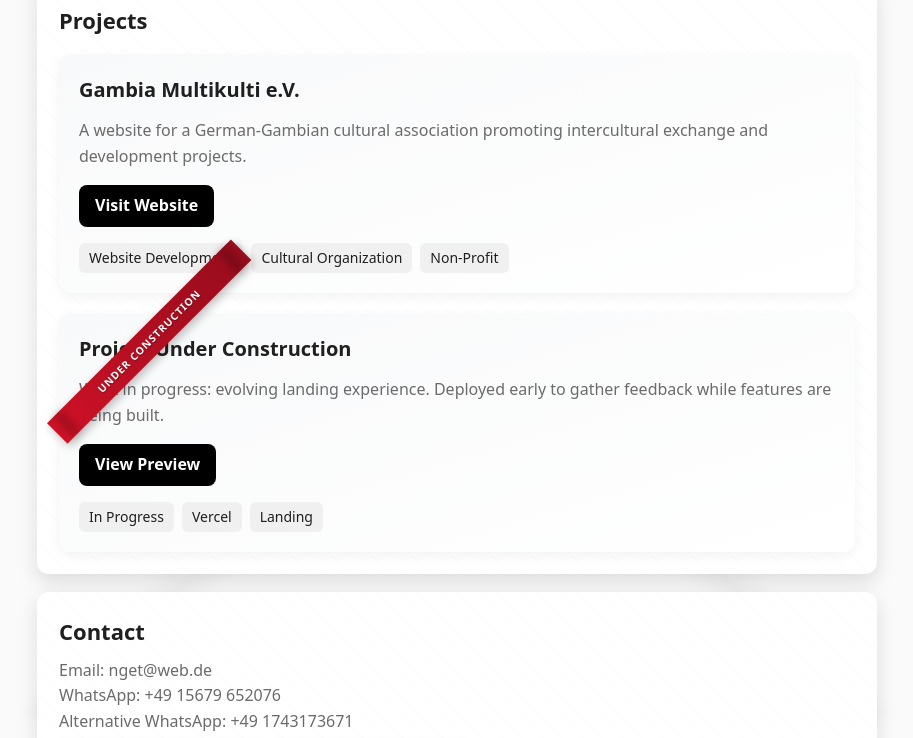
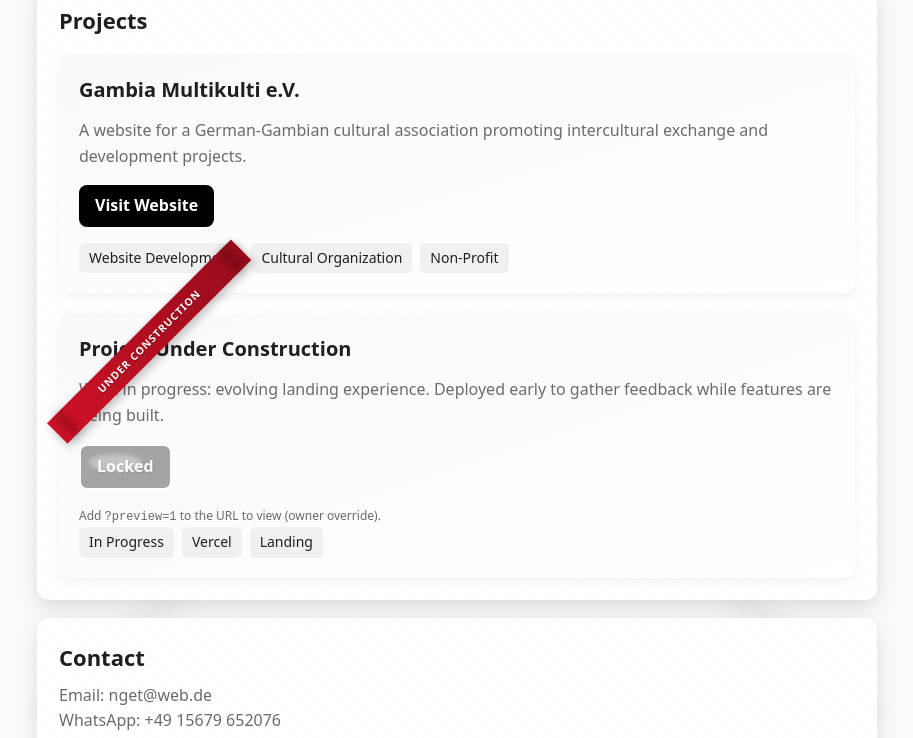
Before and after one commit to babucarr186-ai/bn-portfolio, a React (Vite) app: page / in a window 1280 px wide. Shown: the part 1689-2427 px from the top of the page, without its empty margins (183-1096 px from the left). Built offline with nearby package versions, Linux system fonts and the light colour scheme.

Commit message:
Add lock mechanism with ?preview override for under construction project

```diff
--- a/src/App.css
+++ b/src/App.css
@@ -263,6 +263,14 @@ main {
   opacity: 0.9;
 }
 
+.project-link.locked {
+  background: #777;
+  cursor: not-allowed;
+  opacity: 0.65;
+  box-shadow: none;
+}
+.project-link.locked:hover { opacity:0.65; transform:none; }
+
 .project-tags {
   display: flex;
   gap: 8px;
--- a/src/App.jsx
+++ b/src/App.jsx
@@ -5,6 +5,11 @@ import IPhonePreview from './IPhonePreview';
 export default function App() {
   const params = new URLSearchParams(window.location.search);
   const iphone = params.get('iphone') === '1';
+  const previewOverride = params.get('preview') === '1';
+
+  // Toggle this to true to lock the under construction external link for visitors
+  const UNDER_CONSTRUCTION_LOCKED = true; // set to false when you want it open
+  const showLiveLink = previewOverride || !UNDER_CONSTRUCTION_LOCKED;
 
   const content = (
     <div className="site">
@@ -96,6 +101,7 @@ export default function App() {
               <h3>Project Under Construction</h3>
               <p>Work in progress: evolving landing experience. Deployed early to gather feedback while features are being built.</p>
               <div className="project-links">
+                {showLiveLink ? (
                   <a
                     href="https://new-page-git-main-babucarr186-9531s-projects.vercel.app/"
                     target="_blank"
@@ -104,7 +110,22 @@ export default function App() {
                   >
                     View Preview
                   </a>
+                ) : (
+                  <button
+                    type="button"
+                    className="project-link locked"
+                    aria-disabled="true"
+                    title="Preview temporarily locked"
+                  >
+                    Locked
+                  </button>
+                )}
               </div>
+              {!showLiveLink && (
+                <p style={{fontSize:'0.75rem',margin:'4px 0 0',color:'#6b6b6b'}}>
+                  Add <code>?preview=1</code> to the URL to view (owner override).
+                </p>
+              )}
               <div className="project-tags">
                 <span className="tag">In Progress</span>
                 <span className="tag">Vercel</span>
```
Lines whose indentation alone changed are shown as unchanged.
